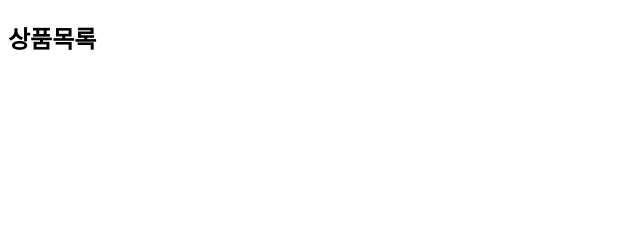
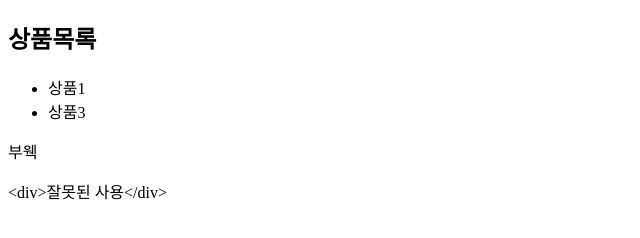
Before and after one commit to keen0927/js-200, a plain HTML site: page 144-generate-dom.html in a window 1280 px wide. Shown: the whole page, without its empty margins (0-640 px from the left). Drawn offline with Linux system fonts and the light colour scheme.

Commit message:
19 03 19#2

```diff
--- a/144-generate-dom.html
+++ b/144-generate-dom.html
@@ -14,6 +14,29 @@
     <h2>상품목록</h2>
     <ul id="product-list"></ul>
     <script>
+        const products = [
+            {id: 0, name: '상품1'},
+            {id: 1, name: '상품2'},
+            {id: 2, name: '상품3'},
+        ];
+        const productListEl = document.getElementById('product-list');
+
+        products
+            .map(product => {
+                const newEl = document.createElement('li');
+                newEl.id = product.id;
+                newEl.innerText = product.name;
+                return newEl;
+            })
+            .forEach(productEl => {
+                productListEl.appendChild(productEl);
+            });
+        setTimeout(() => {
+            const secondEl = document.querySelector('ul li:nth-child(2)');
+            secondEl.remove();
+        },1000);
+        productListEl.after('<div>잘못된 사용</div>');
+        productListEl.insertAdjacentHTML('afterend',"<p>부웩</p>");
     </script>
 
 </body>
```
Also changed, not shown: 145-style.html (added, +18 -0 lines).
